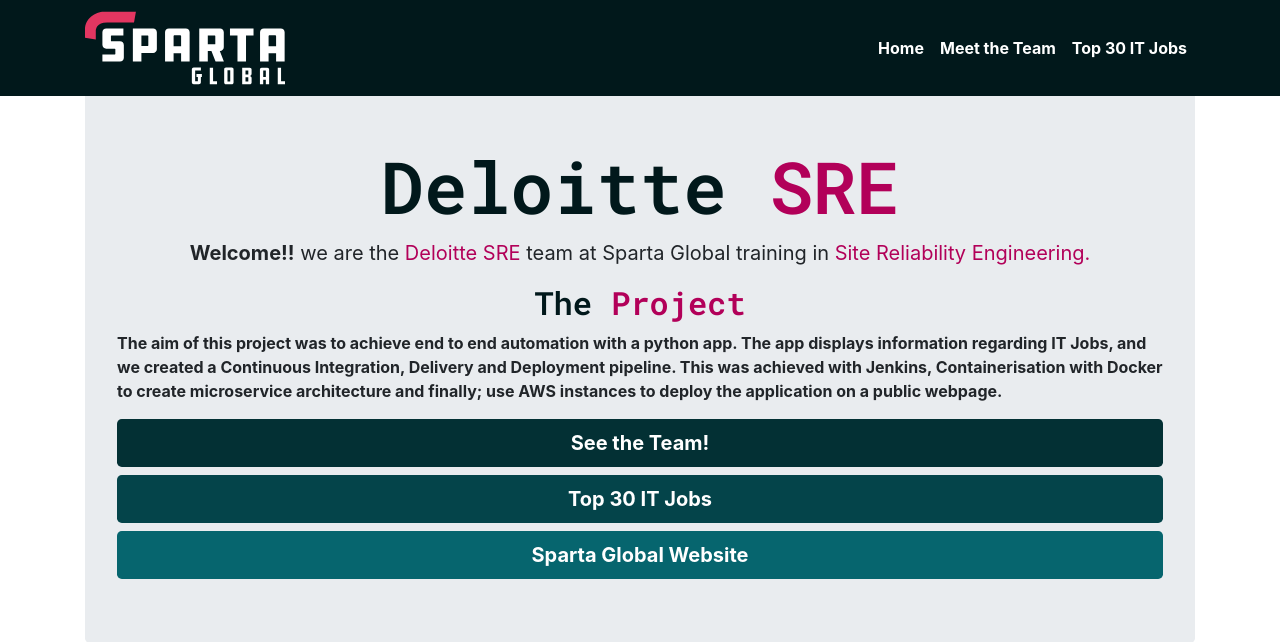
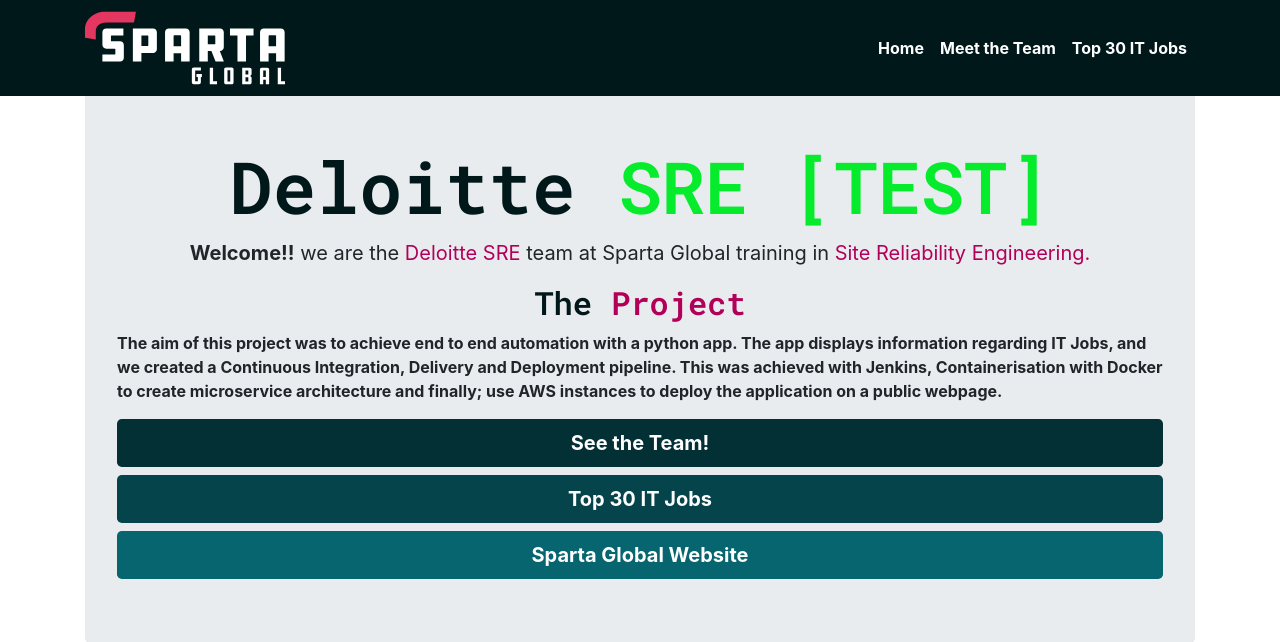
Before and after one commit to ViMitre/project_app, a Flask app: page / in a window 1280 px wide. Shown: the top 642 px of the page. Run offline with Flask 2, Linux system fonts and the light colour scheme; some libraries are stand-ins or nearby versions.

Commit message:
Demo Test change

```diff
--- a/Flask/templates/new_homepage.html
+++ b/Flask/templates/new_homepage.html
@@ -56,7 +56,7 @@
                                                                                                           <!--  CHANGE THESE HERE -->
     <!-- Jumbotron Header -->                                                                             <!--  CHANGE THESE HERE -->
     <header class="jumbotron my-4">                                                                       <!--  CHANGE THESE HERE -->
-      <h1 class="display-3 text-center" style="font-family: Roboto Mono"><span style="color: #01181b">Deloitte</span> <span style="color: #B20059">SRE</span></h1>
+      <h1 class="display-3 text-center" style="font-family: Roboto Mono"><span style="color: #01181b">Deloitte</span> <span style="color: #06ec2d">SRE [TEST]</span></h1>
       <p class="font-weight-normal lead text-center">
         <span class="font-weight-bold">Welcome!!</span> we are the <span style="color: #B20059">Deloitte SRE </span>
         team at Sparta Global training in <span style="color: #B20059">Site Reliability Engineering.</span>
```
